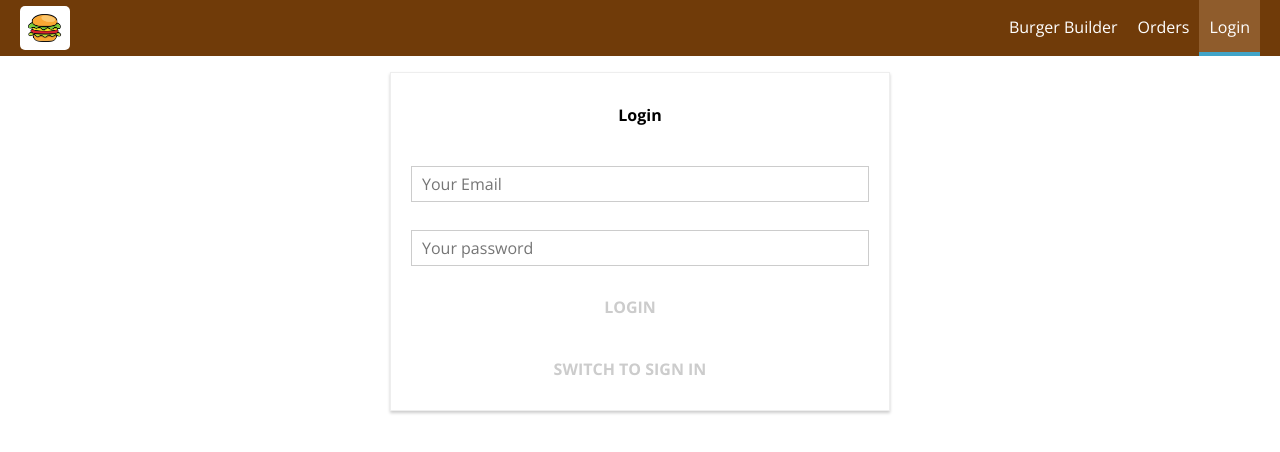
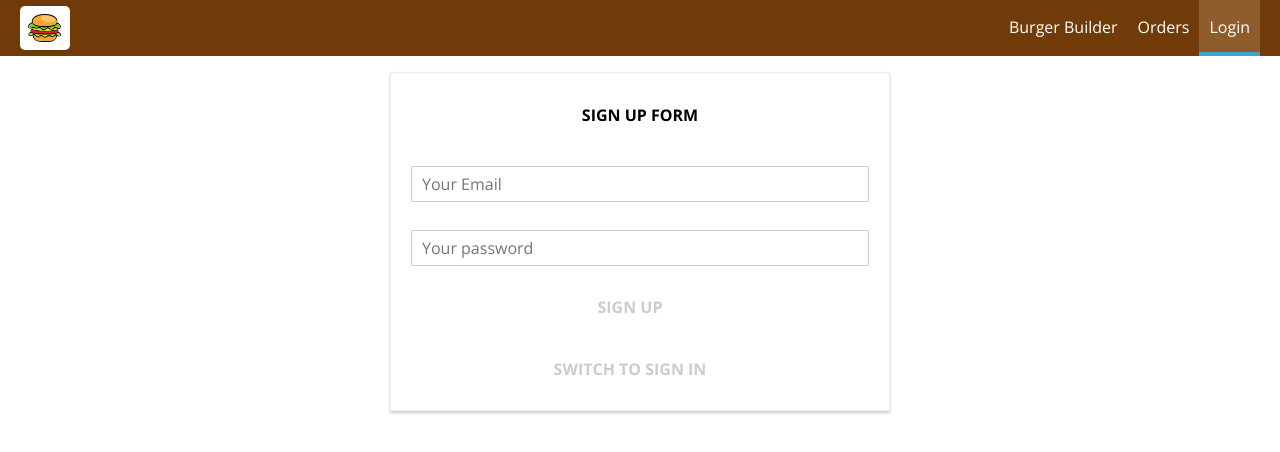
Before and after one commit to reymillenium/udemy_reactjs_burger_builder, a React (Create React App) app: page /login in a window 1280 px wide. Shown: the top 452 px of the page. Built offline with nearby package versions, Linux system fonts and the light colour scheme.

Commit message:
Modified the Auth container by customizing the signin/signup button and the upper h4 title, depending of the boolean state field isSignUp

```diff
--- a/src/containers/Auth/Auth.js
+++ b/src/containers/Auth/Auth.js
@@ -186,7 +186,7 @@ class Auth extends Component {
                     />
                 ))}
 
-                <Button buttonType={'Success'} disabled={!this.state.formIsValid}>LOGIN</Button>
+                <Button buttonType={'Success'} disabled={!this.state.formIsValid}>{(this.state.isSignUp ? "SIGN UP" : "SIGN IN")}</Button>
             </form>
         );
         if (this.props.loading) {
@@ -196,7 +196,7 @@ class Auth extends Component {
         return (
             <div>
                 <div className={classes.Auth}>
-                    <h4>Login</h4>
+                    <h4>{(this.state.isSignUp ? "SIGN UP" : "SIGN IN") + " FORM"}</h4>
                     {form}
                     <Button
                         buttonType={'Danger'}
```
